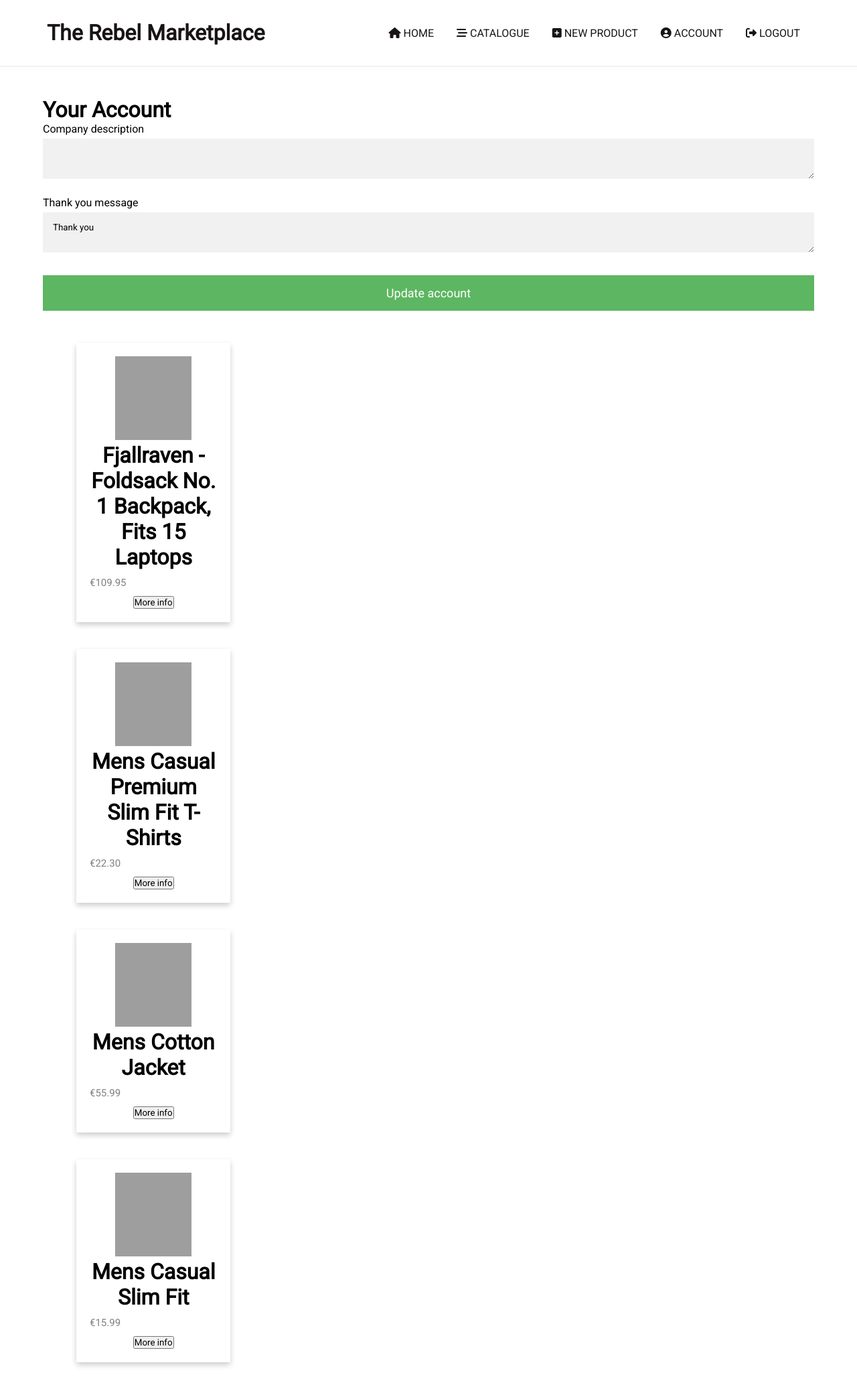
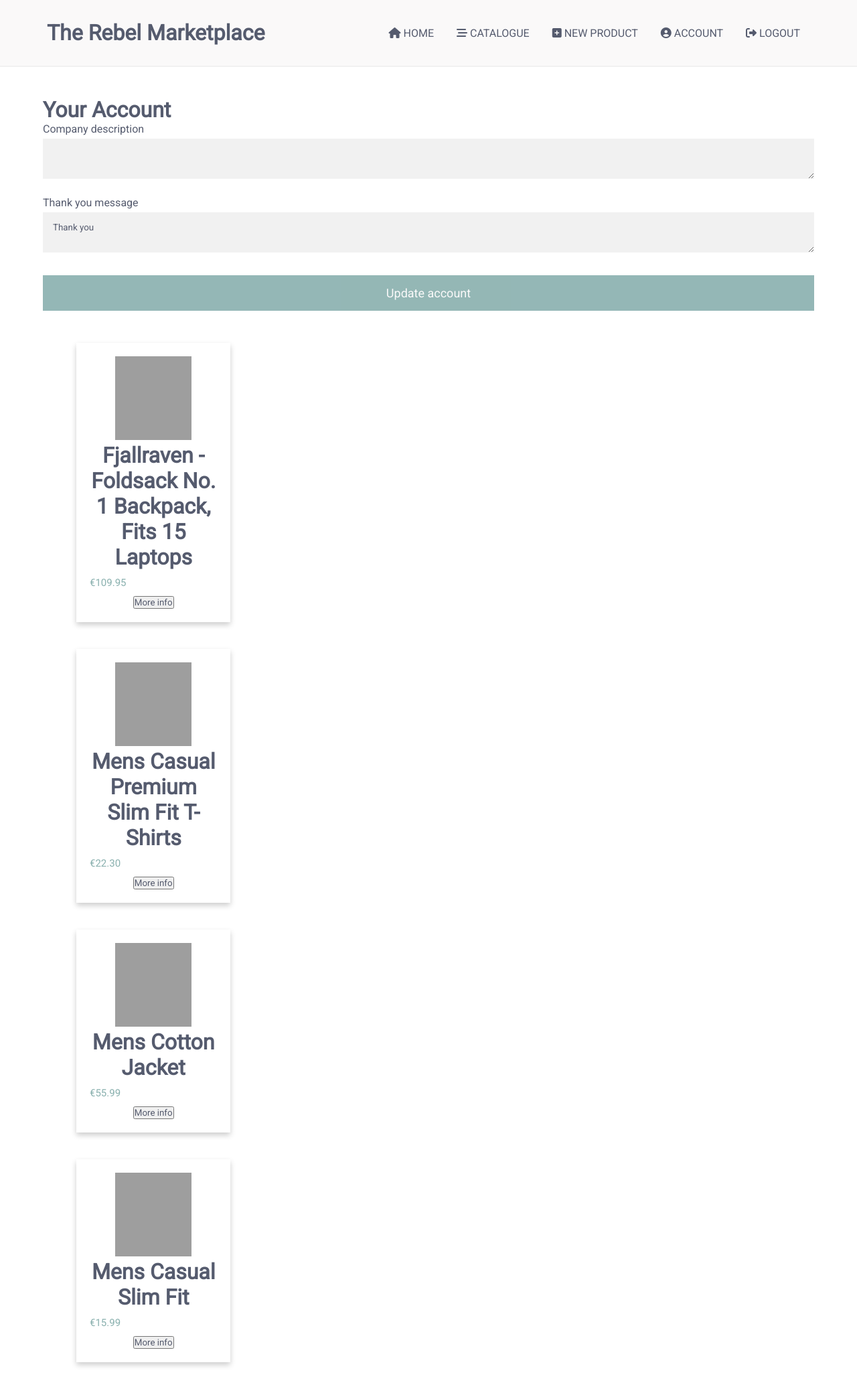
Before and after one commit to AidanMolloy/Rebel-Marketplace, a Flask app: page /account/ in a window 1280 px wide. Shown: the whole page at 67% size. Run offline with Flask 2, Linux system fonts and the light colour scheme; a user stored in the database is signed in; data comes from the database, SQL or seed files in the repository; some libraries are stand-ins or nearby versions; grey boxes are pictures that could not be loaded.

Commit message:
Changed colour

```diff
--- a/rebelmarketplace/static/styles.css
+++ b/rebelmarketplace/static/styles.css
@@ -4,6 +4,7 @@
     margin: 0;
     box-sizing: border-box;
     font-family: 'Roboto', sans-serif;
+    color: #555B6E;
 }
 
 main {
@@ -40,8 +41,8 @@ header {
     justify-content: space-between;
     align-items: center;
     padding: 30px 70px;
-    background-color: #FFF;
-    color: #191414;
+    background-color: #FAF9F9;
+    color: #555B6E;
 }
 
 nav ul {
@@ -55,11 +56,11 @@ nav ul li, .dropdown {
 }
 
 header a {
-    color:#191414
+    color:#555B6E;
 }
 
-nav li a:hover {
-    color: #1DB954;
+nav li a:hover i, nav li a:hover p, nav li a:hover {
+    color: #89B0AE;
 }
 
 .dropdown:hover .dropbtn, .dropdown:focus .dropbtn {
@@ -70,7 +71,7 @@ nav li a:hover {
     text-align: left;
     display: none;
     position: absolute;
-    background-color: #f9f9f9;
+    background-color: #BEE3DB;
     min-width: 160px;
     box-shadow: 0px 8px 16px 0px rgba(0,0,0,0.2);
     z-index: 1;
@@ -78,7 +79,7 @@ nav li a:hover {
 
   .dropdown-content a {
     float: none;
-    color: black;
+    color: #555B6E;
     padding: 12px 16px;
     text-decoration: none;
     display: block;
@@ -158,7 +159,7 @@ nav li a:hover {
 
 .price {
     text-align: left;
-    color: grey;
+    color: #89B0AE;
     font-size: 15px;
     margin: 10px 0;
 }
@@ -169,7 +170,7 @@ nav li a:hover {
 
 .productCompanyTitle {
     text-align: left;
-    color: #4CAF50;
+    color: #89B0AE;
     font-size: 14px;
     font-weight: bold;
     margin: 0 0 20px 0;
@@ -177,7 +178,7 @@ nav li a:hover {
 
 .productTitle {
     text-align: left;
-    color: black;
+    color: #555B6E;
     font-size: 16px;
     text-shadow: 1px 1px #eee;
     margin: 10px 0;
@@ -206,8 +207,8 @@ nav li a:hover {
     box-shadow: 0 4px 8px 0 rgba(0, 0, 0, 0.2);
     text-align: center;
     display: inline-block;
-    color: black;
-    background-color: #eee;
+    color: #555B6E;
+    background-color: #FFD6BA;
     padding: 12px 20px;
     font-size: 18px;
     font-weight: bold;
@@ -293,8 +294,8 @@ input[type=text]:focus, input[type=password]:focus {
 }
 
 input[type=submit] {
-    background-color: #4CAF50;
-    color: white;
+    background-color: #89B0AE;
+    color: #FAF9F9;
     padding: 16px 20px;
     margin: 8px 0;
     border: none;
@@ -363,5 +364,5 @@ hr {
 }
 
 .info {
-    color: turquoise;
+    color: #BEE3DB;
 }
```
